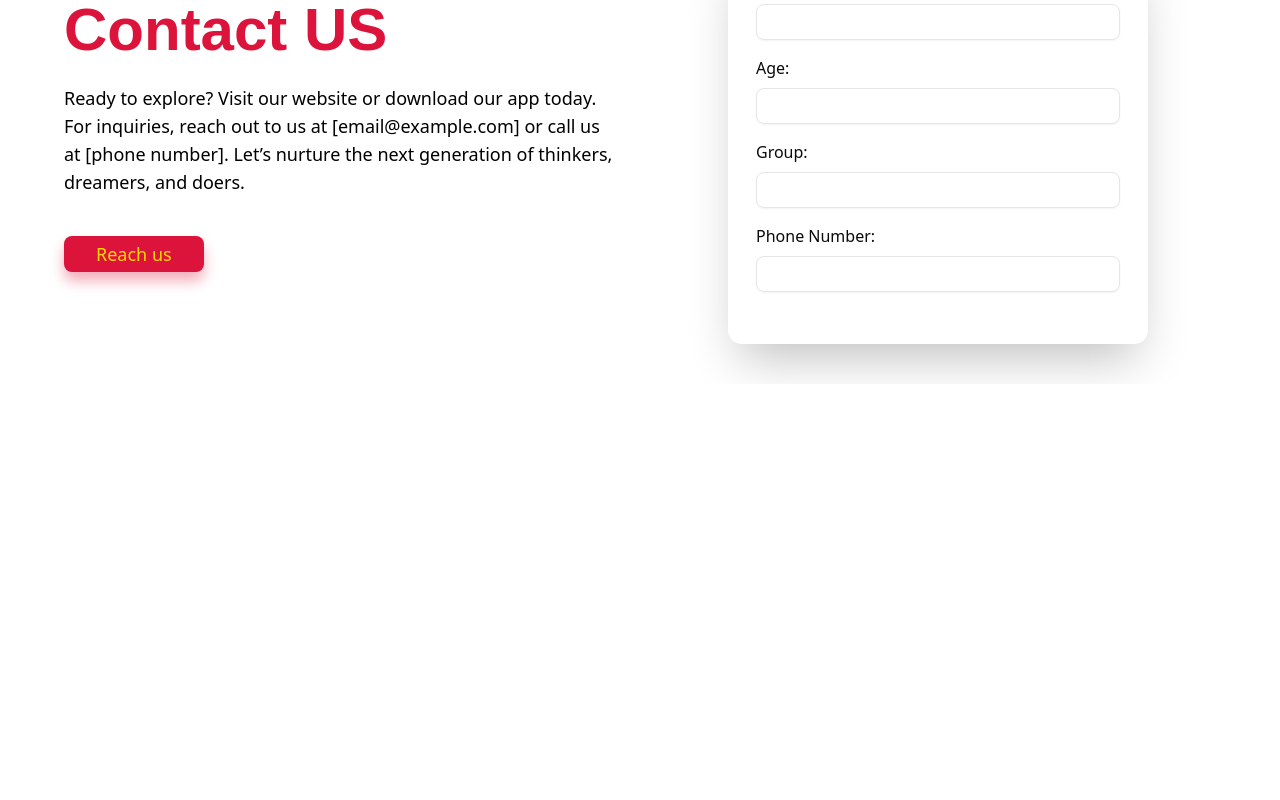
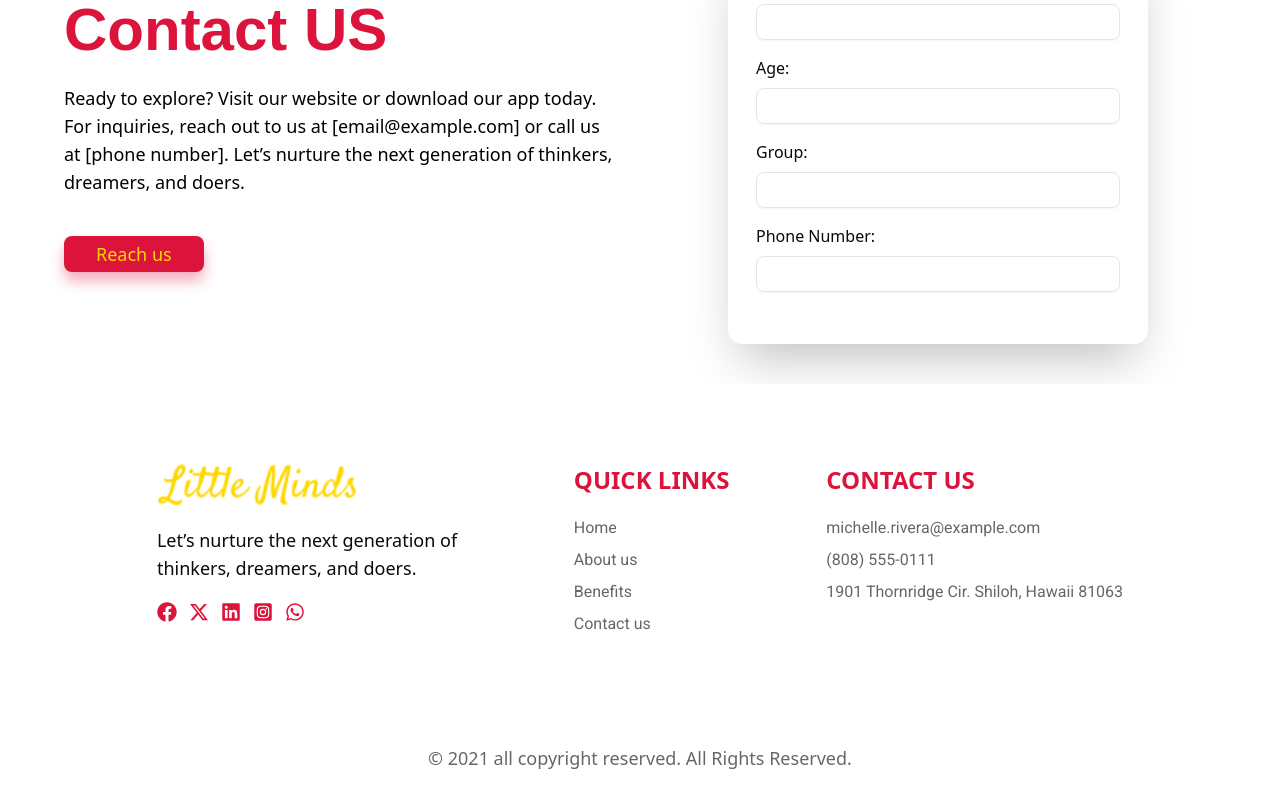
Before and after one commit to Maryammuhammadafzal/children_playing_academy, a Next.js app: page / in a window 1280 px wide. Shown: the part 4566-5366 px from the top of the page. Before the commit the page ends 4950 px from the top, so only its background shows below. Built offline with nearby package versions, Linux system fonts and the light colour scheme; a web font is replaced by a local one.

Commit message:
created footer

```diff
--- a/app/layout.tsx
+++ b/app/layout.tsx
@@ -2,6 +2,7 @@ import type { Metadata } from "next";
 import { Phudu, Roboto } from "next/font/google";
 import "./globals.css";
 import HeroPage from "./Hero/Page";
+import Footer from "@/components/Footer";
 
 const phudu = Phudu({
   variable: "--font-phudu",
@@ -32,6 +33,7 @@ export default function RootLayout({
       >
         <HeroPage/>
         {children}
+        <Footer/>
       </body>
     </html>
   );
--- a/components/Footer.tsx
+++ b/components/Footer.tsx
@@ -0,0 +1,70 @@
+import { Facebook, Instagram, Linkedin, TwitterIcon } from "lucide-react";
+import Image from "next/image";
+import React from "react";
+import { FaFacebook, FaWhatsapp } from "react-icons/fa";
+import { FaInstagramSquare } from "react-icons/fa";
+import { FaLinkedin } from "react-icons/fa";
+import { FaXTwitter } from "react-icons/fa6";
+const Footer = () => {
+  return (
+    <div className="w-full h-auto flex flex-col justify-center items-center">
+      <div className="lg:w-[80%] md:w-[90%] flex py-20 px-3 gap-20 justify-evenly flex-wrap">
+        <div className="logo flex flex-col gap-5">
+          <Image src="/images/logo.png" alt="logo" width={200} height={200} />
+          <p className="text-lg max-w-xs">
+            Let’s nurture the next generation of thinkers, dreamers, and doers.
+          </p>
+          <div className="social-links text-primary text-xl flex gap-3">
+            <FaFacebook />
+            <FaXTwitter />
+            <FaLinkedin />
+            <FaInstagramSquare />
+            <FaWhatsapp />
+          </div>
+        </div>
+
+        <div className="flex flex-col gap-5 ">
+          <h4 className="text-primary font-bold uppercase text-2xl ">Quick links</h4>
+          <ul className="flex flex-col gap-2 font-mono text-black/60">
+            <li>
+              <a href="/" className="text-base">
+                Home
+              </a>
+            </li>
+            <li>
+              <a href="/" className="text-base">
+                About us
+              </a>
+            </li>
+            <li>
+              <a href="/" className="text-base">
+                Benefits
+              </a>
+            </li>
+            <li>
+              <a href="/" className="text-base">
+                Contact us
+              </a>
+            </li>
+          </ul>
+        </div>
+
+        <div className="flex flex-col gap-5 ">
+          <h4 className="text-primary uppercase font-bold text-2xl ">Contact us</h4>
+          <ul className="flex flex-col gap-2 font-mono text-black/60">
+            <li className="text-base">michelle.rivera@example.com</li>
+            <li className="text-base">(808) 555-0111</li>
+            <li className="text-base">
+              1901 Thornridge Cir. Shiloh, Hawaii 81063
+            </li>
+          </ul>
+        </div>
+      </div>
+      <div className="copyright flex lg:w-[80%] md:w-[90%] py-7 px-3 justify-center items-center">
+        <p className="md:text-lg text-base text-black/60">© 2021 all copyright reserved. All Rights Reserved.</p>
+      </div>
+    </div>
+  );
+};
+
+export default Footer;
--- a/package.json
+++ b/package.json
@@ -17,6 +17,7 @@
     "next": "15.3.3",
     "react": "^19.0.0",
     "react-dom": "^19.0.0",
+    "react-icons": "^5.5.0",
     "tailwind-merge": "^3.3.1"
   },
   "devDependencies": {
```
Also changed, not shown: 1 other file (tests, documents, lock files or other folders).
